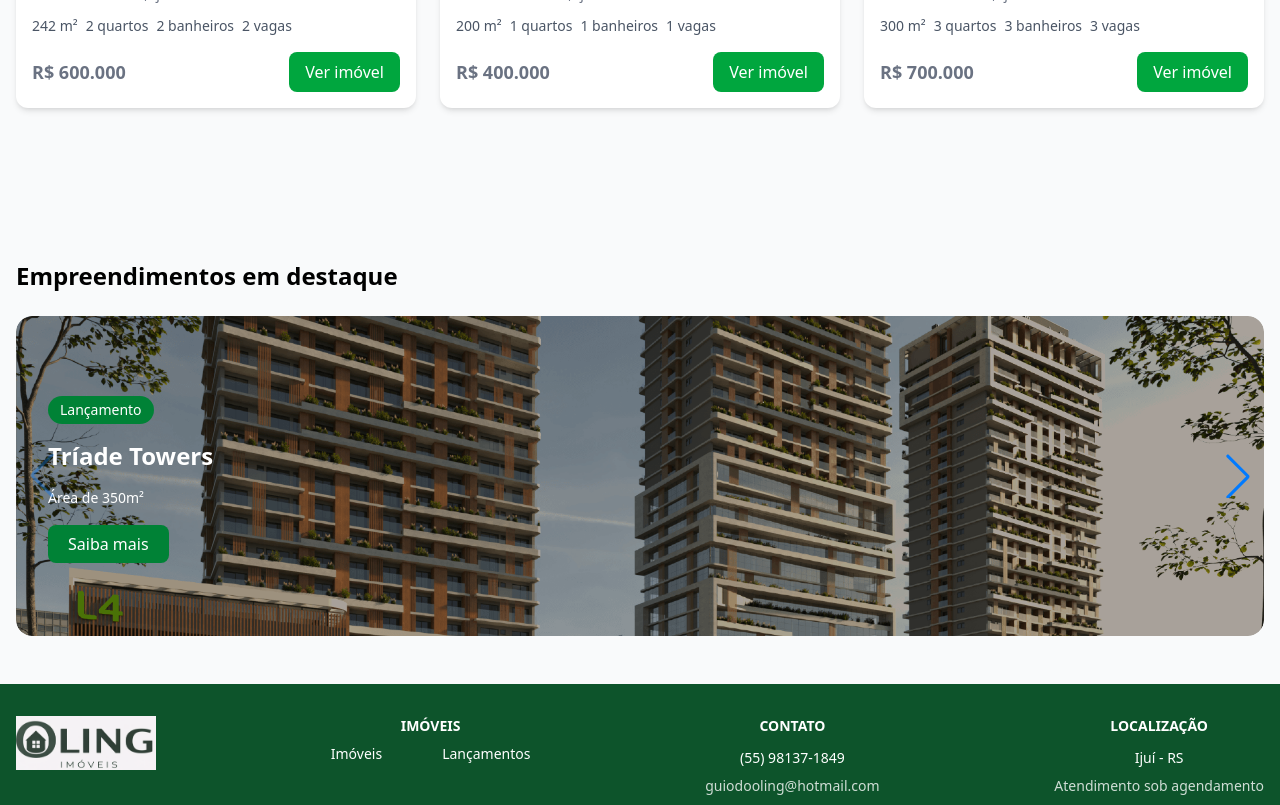
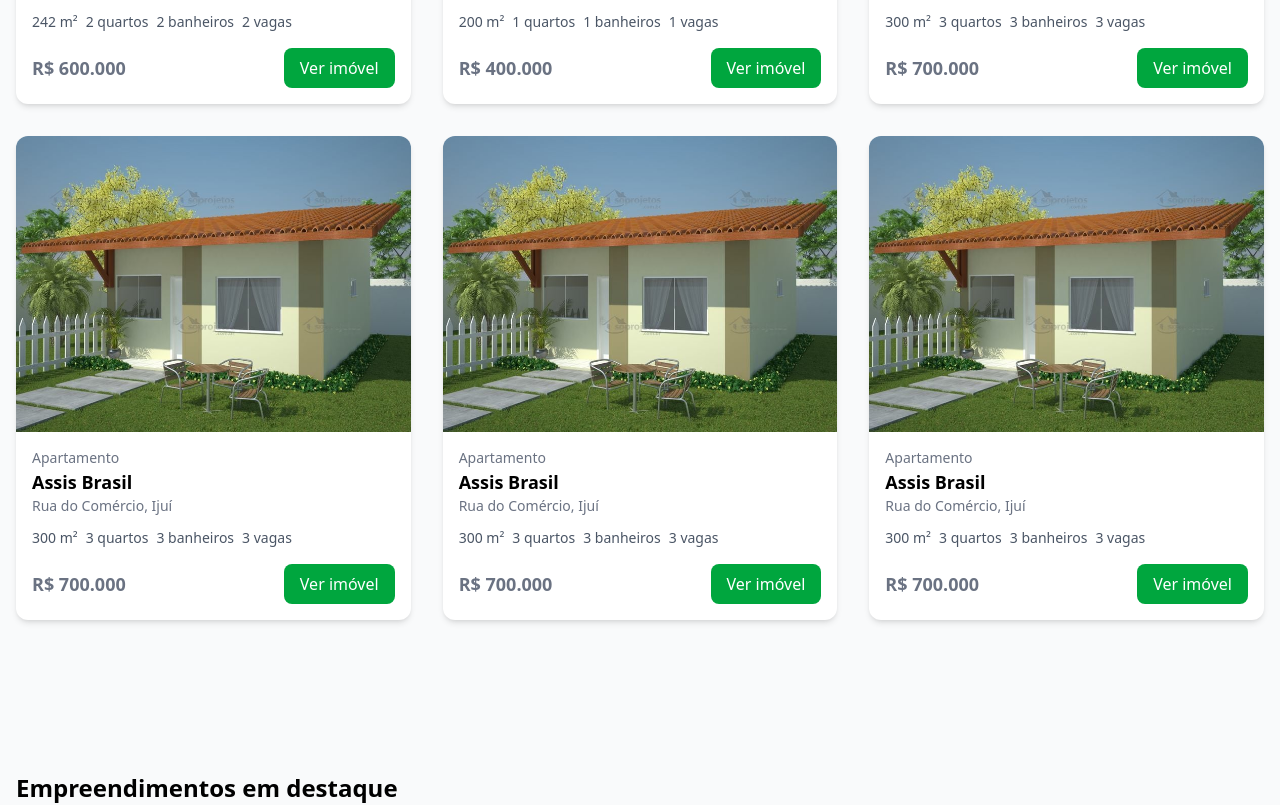
Before and after one commit to Mateus-Oling/oling-imoveis, a Next.js app: page / in a window 1280 px wide. Shown: the part 1060-1865 px from the top of the page. Built offline with nearby package versions, Linux system fonts and the light colour scheme.

Commit message:
feat: add developments listing page and development card component with layout improvements

```diff
--- a/src/app/developments/[id]/page.tsx
+++ b/src/app/developments/[id]/page.tsx
@@ -9,12 +9,8 @@ export default async function PropertyDetailsPage({
   const { id } = await params
   const development = developments.find((item) => item.id === Number(id))
 
-  console.log(id)
-  console.log(developments)
-
   return (
     <main className="max-w-7xl mx-auto px-4 py-6 relative space-y-10">
-      {/* GALERIA */}
       <section className="grid grid-cols-4 gap-4">
         <div className="col-span-3 relative h-[400px] rounded-xl overflow-hidden">
           <Image src={development.image} alt="" fill className="object-cover" />
@@ -24,7 +20,7 @@ export default async function PropertyDetailsPage({
           <div className="relative h-[120px] rounded-lg overflow-hidden">
             <Image
               src={development.image}
-              alt=""
+              alt="Imagem do empreendimento"
               fill
               className="object-cover"
             />
@@ -32,7 +28,7 @@ export default async function PropertyDetailsPage({
           <div className="relative h-[120px] rounded-lg overflow-hidden">
             <Image
               src={development.image}
-              alt=""
+              alt="Imagem do empreendimento"
               fill
               className="object-cover"
             />
@@ -40,7 +36,7 @@ export default async function PropertyDetailsPage({
           <div className="relative h-[120px] rounded-lg overflow-hidden">
             <Image
               src={development.image}
-              alt=""
+              alt="Imagem do empreendimento"
               fill
               className="object-cover"
             />
@@ -48,7 +44,6 @@ export default async function PropertyDetailsPage({
         </div>
       </section>
 
-      {/* HEADER + INFO */}
       <section className="mt-6 max-w-4xl space-y-6">
         <div>
           <h1 className="text-3xl font-semibold">
@@ -62,7 +57,6 @@ export default async function PropertyDetailsPage({
         </div>
       </section>
 
-      {/* FORM (ABSOLUTO) */}
       <div className="absolute top-[440px] right-4 w-[350px] bg-white shadow-md rounded-xl p-6 space-y-4">
         <h3 className="text-lg font-semibold">Entrar em contato</h3>
 
@@ -85,7 +79,6 @@ export default async function PropertyDetailsPage({
         </button>
       </div>
 
-      {/* DESCRIÇÃO */}
       <section className="max-w-4xl mt-10">
         <h2 className="text-2xl font-semibold mb-3">Descrição</h2>
         <p className="text-gray-600 leading-relaxed">
@@ -93,7 +86,6 @@ export default async function PropertyDetailsPage({
         </p>
       </section>
 
-      {/* CARACTERÍSTICAS */}
       <section className="max-w-4xl mt-10">
         <h2 className="text-2xl font-semibold mb-5">
           Características e acabamentos
--- /dev/null
+++ b/src/app/developments/page.tsx
@@ -0,0 +1,26 @@
+import React from "react"
+import { developments } from "@/data/developments"
+import DevelopmentCard from "@/components/development/DevelopmentCard"
+
+export default function Developments() {
+  return (
+    <main className="bg-gray-100 min-h-screen">
+      <div className="max-w-7xl mx-auto px-4 pt-14 pb-14">
+        <h1 className="text-3xl font-semibold ">Empreendimentos</h1>
+        <p className="text-gray-500 text-sm">
+          Confira os empreendimentos disponíveis na região
+        </p>
+      </div>
+
+      <div className="max-w-5xl mx-auto px-4 pb-16 ">
+        <div className="flex flex-wrap justify-center gap-x-12 gap-y-12">
+          {developments.map((development) => (
+            <div key={development.id} className="w-full max-w-md">
+              <DevelopmentCard {...development} />
+            </div>
+          ))}
+        </div>
+      </div>
+    </main>
+  )
+}
--- a/src/app/page.tsx
+++ b/src/app/page.tsx
@@ -5,6 +5,7 @@ import PropertyCard from "@/components/property/PropertyCard"
 import FeaturedDevelopments from "@/components/home/FeaturedDevelopments"
 import Link from "next/link"
 import { properties } from "@/data/properties"
+import Image from "next/image"
 
 export default function Home() {
   const [searchProperty, setSearchProperty] = useState("")
@@ -19,9 +20,10 @@ export default function Home() {
   return (
     <main className="bg-gray-50">
       <section className="relative h-[60vh] min-h-[400px]">
-        <img
+        <Image
           src="/hero.jpg"
           alt="Cidade"
+          fill
           className="absolute inset-0 w-full h-full object-cover"
         />
 
@@ -60,7 +62,7 @@ export default function Home() {
           </Link>
         </div>
         <div className="max-w-7xl mx-auto px-4 py-10">
-          <div className="grid grid-cols-1 md:grid-cols-3 gap-6">
+          <div className="grid grid-cols-1 md:grid-cols-3 gap-8">
             {filteredProperties.map((property, index) => (
               <PropertyCard key={index} {...property} />
             ))}
--- a/src/app/properties/page.tsx
+++ b/src/app/properties/page.tsx
@@ -17,13 +17,13 @@ export default function PropertiesPage() {
   })
   return (
     <main>
-      <section className="py-16 bg-gray-50">
+      <section className="py-18 bg-gray-50">
         <div className="max-w-7xl mx-auto px-4 flex items-center justify-between">
           <h1 className="text-2xl font-semibold">Imóveis à venda</h1>
         </div>
 
         <div className="max-w-7xl mx-auto px-4 py-10">
-          <div className="grid grid-cols-1 md:grid-cols-3 gap-6">
+          <div className="grid grid-cols-1 md:grid-cols-3 gap-12">
             {filteredProperties.map((property, index) => (
               <PropertyCard key={index} {...property} />
             ))}
--- /dev/null
+++ b/src/components/development/DevelopmentCard.tsx
@@ -0,0 +1,47 @@
+import Link from "next/link"
+import Image from "next/image"
+
+interface DevelopmentCardProps {
+  id: number
+  title: string
+  address: string
+  image: string
+  type: string
+  area: number
+}
+
+export default function DevelopmentCard({
+  id,
+  title,
+  address,
+  image,
+  type,
+  area,
+}: DevelopmentCardProps) {
+  return (
+    <div className="bg-white rounded-2xl shadow-md overflow-hidden hover:shadow-lg transition">
+      <div className="relative h-52 w-full">
+        <Image src={image} alt={title} fill className="object-cover" />
+      </div>
+
+      <div className="p-4 flex flex-col gap-2">
+        <span className="text-sm text-gray-400">{type}</span>
+
+        <h2 className="text-lg font-semibold text-gray-900">{title}</h2>
+
+        <p className="text-sm text-gray-500">{address}</p>
+
+        <p className="text-sm text-gray-500">{area} m²</p>
+
+        <div className="mt-4">
+          <Link
+            href={`/developments/${id}`}
+            className="inline-block bg-green-600 text-white px-4 py-2 rounded-lg text-sm hover:bg-green-700 transition"
+          >
+            Saiba mais
+          </Link>
+        </div>
+      </div>
+    </div>
+  )
+}
--- a/src/components/layout/navbar.tsx
+++ b/src/components/layout/navbar.tsx
@@ -19,7 +19,7 @@ export default function Navbar() {
             Imóveis
           </Link>
           <Link
-            href="/empreendimentos"
+            href="/developments"
             className="hover:text-green-600 transition-colors"
           >
             Empreendimentos
--- a/src/components/property/PropertyCard.tsx
+++ b/src/components/property/PropertyCard.tsx
@@ -26,7 +26,7 @@ export default function PropertyCard({
   price,
 }: PropertyCardProps) {
   return (
-    <div className="bg-white rounded-xl overflow-hidden shadow-md hover:shadow-lg transition">
+    <div className="bg-white rounded-xl overflow-hidden shadow-md hover:shadow-lg transition ">
       <img src={image} alt="Imóvel" />
 
       <div className="p-4">
--- a/src/data/developments.ts
+++ b/src/data/developments.ts
@@ -17,4 +17,22 @@ export const developments = [
     address: "Rua dos Glorianos, 254",
     area: 300,
   },
+  {
+    id: 225,
+    image: "/capa05.png",
+    type: "Apartamento",
+    title: "Torres",
+    neighborhood: "bairro Nova Esperança",
+    address: "Rua da Esperança, 341",
+    area: 250,
+  },
+  {
+    id: 226,
+    image: "/capa05.png",
+    type: "Apartamento",
+    title: "Torres",
+    neighborhood: "bairro Nova Esperança",
+    address: "Rua da Esperança, 341",
+    area: 250,
+  },
 ]
--- a/src/data/properties.ts
+++ b/src/data/properties.ts
@@ -35,4 +35,40 @@ export const properties = [
     price: "R$ 700.000",
     image: "/casa2.jpg",
   },
+  {
+    id: 4,
+    type: "Apartamento",
+    neighborhood: "Assis Brasil",
+    address: "Rua do Comércio, Ijuí",
+    area: 300,
+    bedrooms: 3,
+    bathrooms: 3,
+    garageSpaces: 3,
+    price: "R$ 700.000",
+    image: "/casa2.jpg",
+  },
+  {
+    id: 5,
+    type: "Apartamento",
+    neighborhood: "Assis Brasil",
+    address: "Rua do Comércio, Ijuí",
+    area: 300,
+    bedrooms: 3,
+    bathrooms: 3,
+    garageSpaces: 3,
+    price: "R$ 700.000",
+    image: "/casa2.jpg",
+  },
+  {
+    id: 6,
+    type: "Apartamento",
+    neighborhood: "Assis Brasil",
+    address: "Rua do Comércio, Ijuí",
+    area: 300,
+    bedrooms: 3,
+    bathrooms: 3,
+    garageSpaces: 3,
+    price: "R$ 700.000",
+    image: "/casa2.jpg",
+  },
 ]
```
Also changed, not shown: src/app/properties/[id]/page.tsx (+24 -9 lines), public/capa05.png (added).
